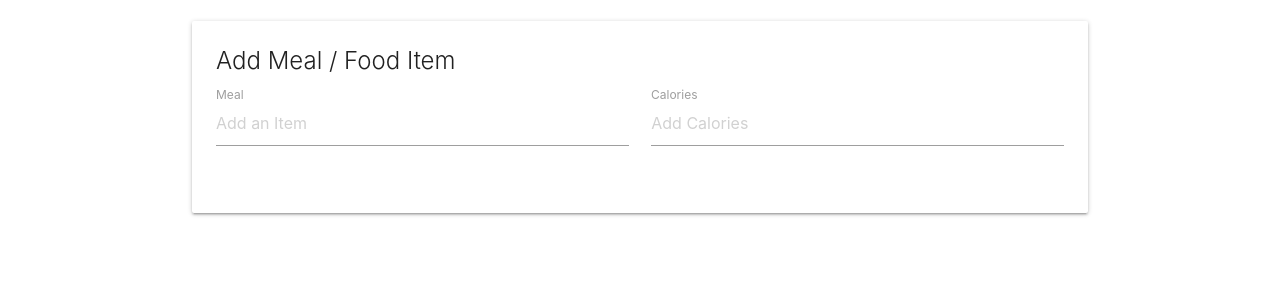
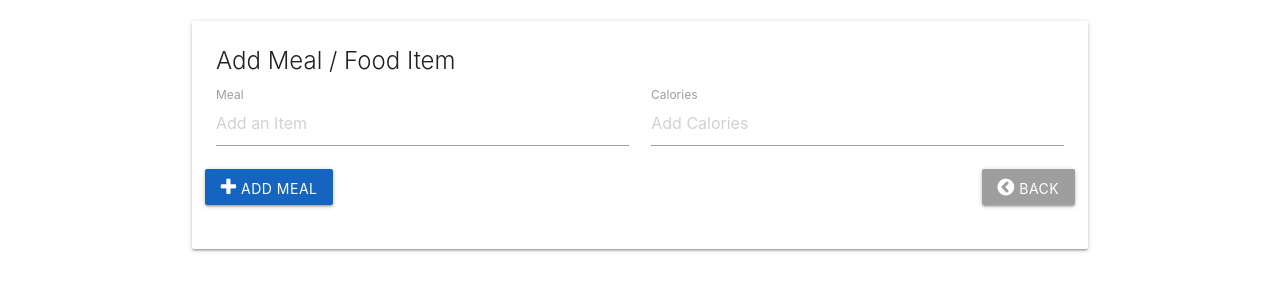
Before and after one commit to Johnnycool22/Tracalorie-App, a plain HTML site: page index.html in a window 1280 px wide. Shown: the part 73-364 px from the top of the page. Drawn offline with nearby package versions, Linux system fonts and the light colour scheme.

Commit message:
buttons created

```diff
--- a/index.html
+++ b/index.html
@@ -9,6 +9,7 @@
   <title>Tracalorie | Meal & Calorie Tracker</title>
 </head>
 <body>
+  <!--Nav Bar-->
   <nav>
     <div class="nav-wrapper blue">
       <div class="container">
@@ -23,6 +24,7 @@
   <br>
 
   <div class="container">
+    <!--Form Card-->
     <div class="card">
       <div class="card-content">
         <span class="card-title">Add Meal / Food Item</span>
@@ -36,10 +38,18 @@
                 <input type="text" placeholder="Add Calories" id="item-calories">
                 <label for="item-calories">Calories</label>
               </div>
+            <button class="add-btn btn blue darken-3"><i class="fa fa-plus"></i> Add Meal</button>
+            <!--
+            <button class="update-btn btn orange"><i class="fa fa-pencil-square-o"></i> Update Meal</button>
+            <button class="delete-btn btn red"><i class="fa fa-remove"></i> Delete Meal</button>
+            -->
+            <button class="back-btn btn grey pull-right"><i class="fa fa-chevron-circle-left"></i> Back</button>
           </div>
         </form>
       </div>
     </div>
+
+    <!-- Calorie Count-->
   </div>
 
 
```
